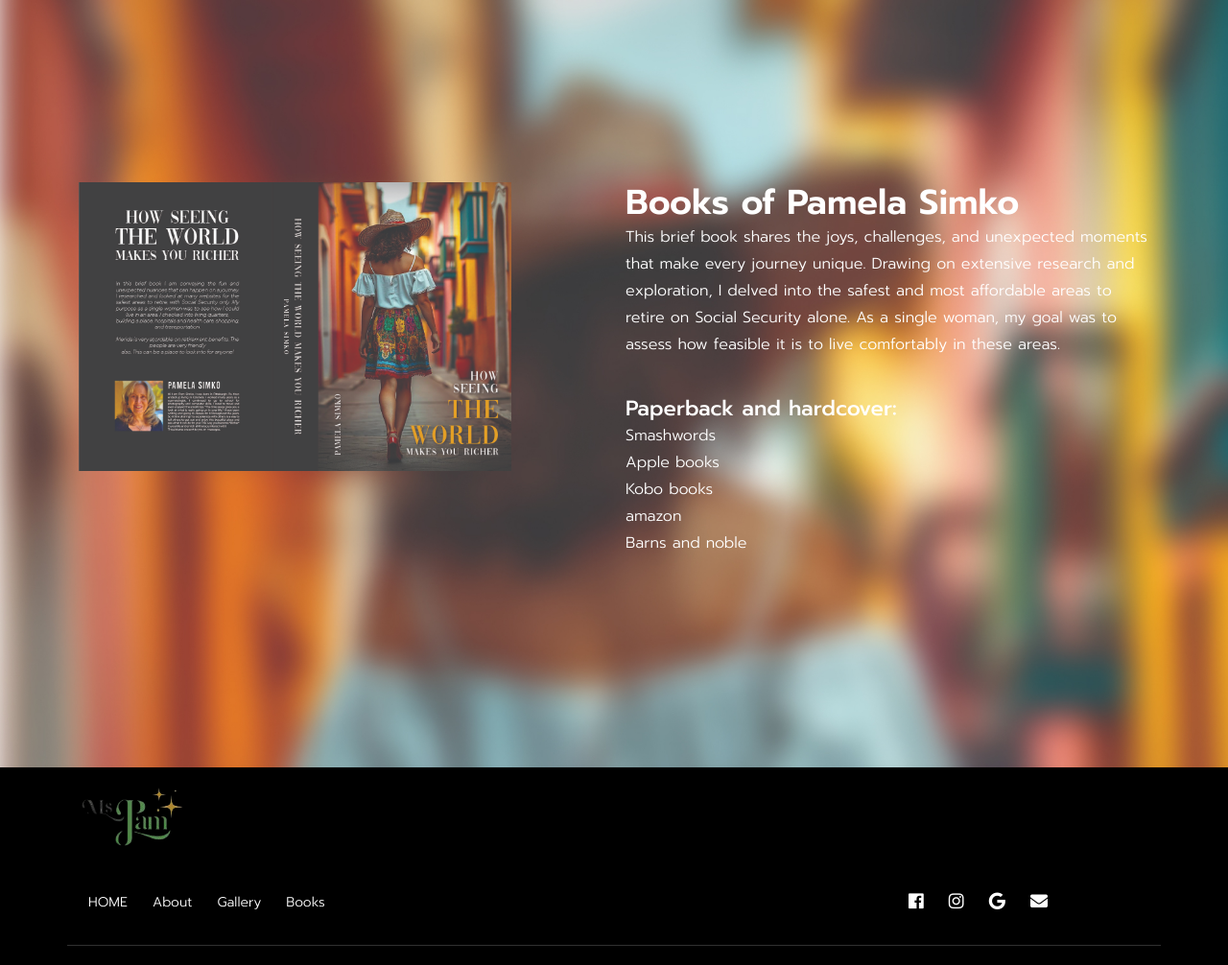
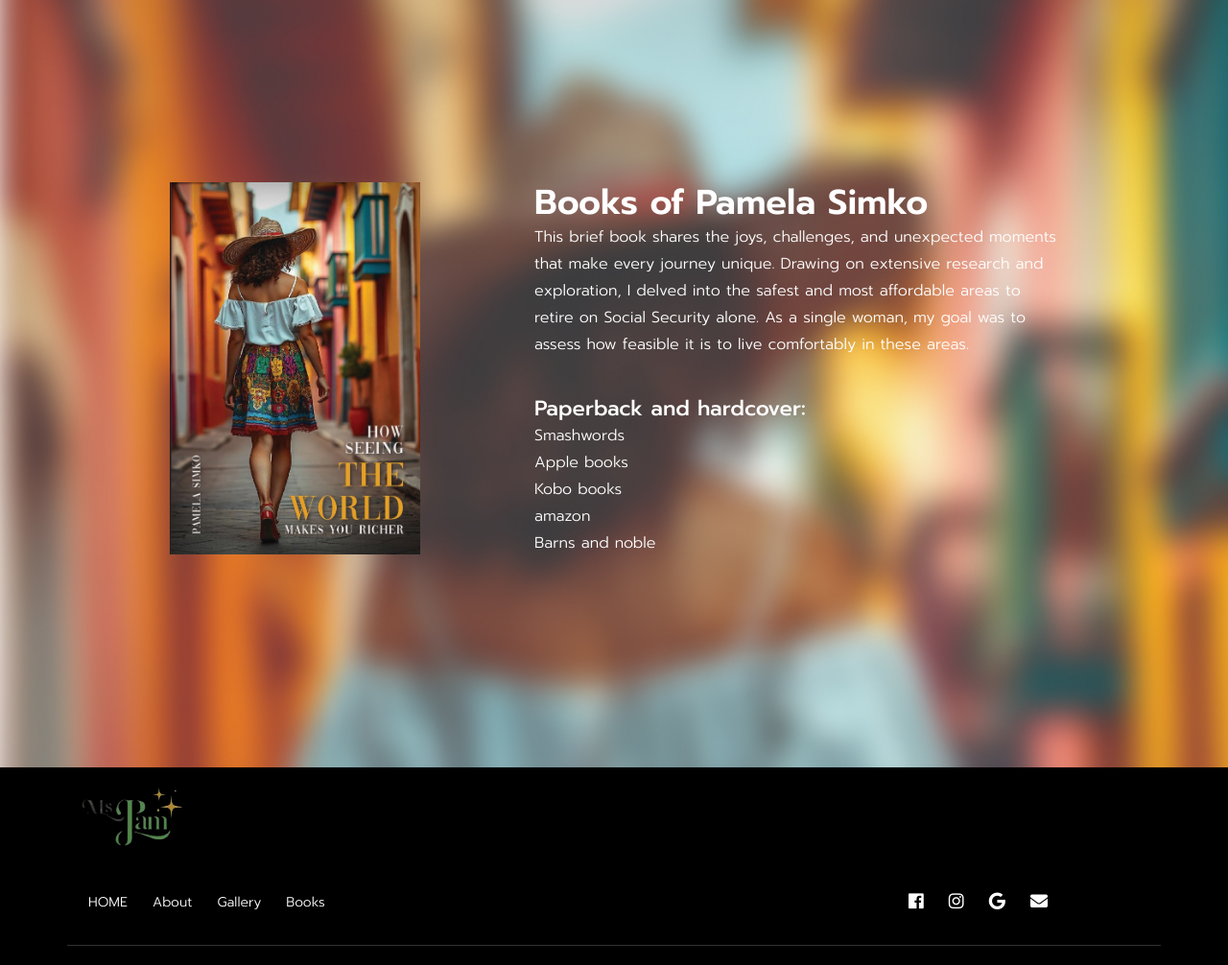
Before and after one commit to waleedamir571/pam-simko, a PHP site: page /books.php in a window 1280 px wide. Shown: the part 193-1199 px from the top of the page at 96% size. Run offline with PHP 8.4, Linux system fonts and the light colour scheme; some libraries are stand-ins or nearby versions.

Commit message:
first commit

```diff
--- a/books.php
+++ b/books.php
@@ -12,8 +12,8 @@
 
         </div>
         <div class="row justify-content-center">
-            <div class=" col-md-5 ">
-                <img src="assets/images/hero/book.jpg" alt="Service image">
+            <div class=" col-md-3 ">
+                <img src="assets/images/hero/book-new.jpg" alt="Service image">
             </div>
             <div class="col-md-6 offset-md-1 color-white">
                 <div class="section-title  mb-50 wow fadeInDown">
```
Also changed, not shown: assets/images/hero/book-new.jpg (added).
